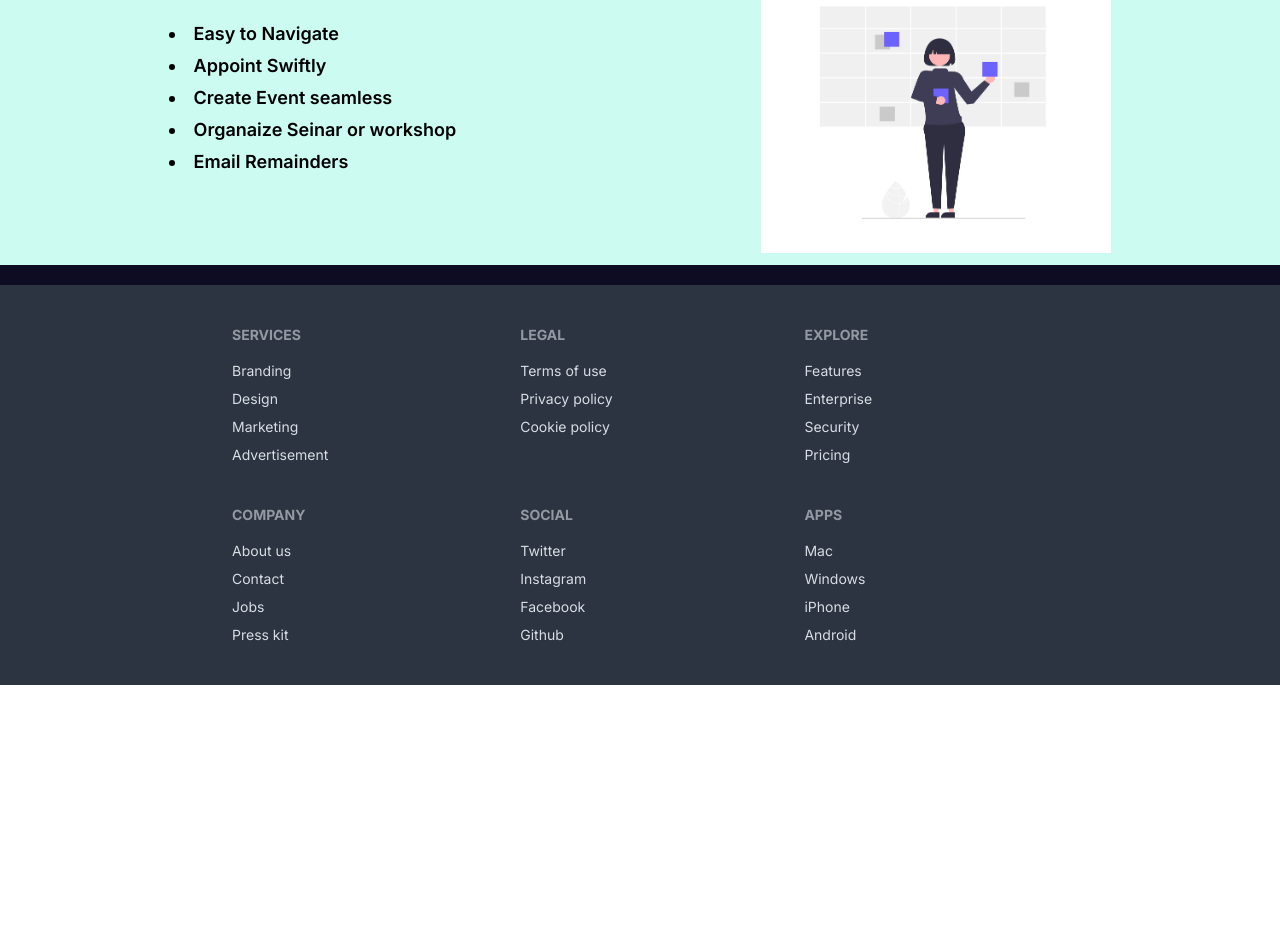
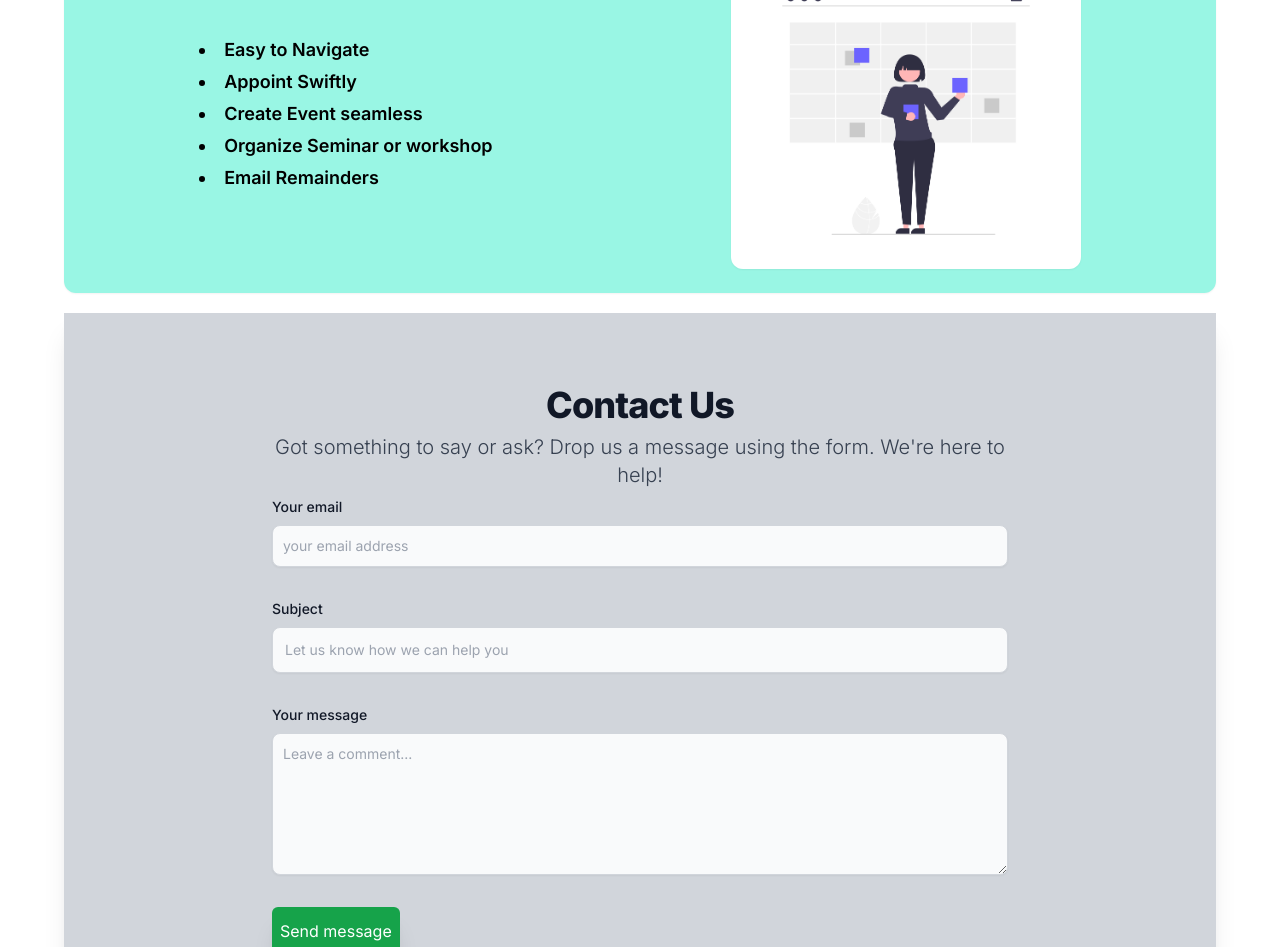
Before and after one commit to Naymul-NN/Schedulemeet-client, a Next.js app: page /about in a window 1280 px wide. Shown: the part 2740-3687 px from the top of the page. Before the commit the page ends 3425 px from the top, so only its background shows below. Built offline with nearby package versions, Linux system fonts and the light colour scheme.

Commit message:
contact us section in about page

```diff
--- a/src/app/about/page.jsx
+++ b/src/app/about/page.jsx
@@ -4,6 +4,7 @@ import Identity from "@/components/about/Identity";
 import WorkInfo from "@/components/about/WorkInfo";
 import React from "react";
 import Benefits from "./../../components/about/Benefits";
+import ContactUs from "@/components/about/ContactUs";
 
 export const metadata = {
   title: "About",
@@ -40,6 +41,8 @@ const About = () => {
       </div>
       {/* benefits section */}
       <Benefits />
+      {/* Contact Us Section */}
+      <ContactUs/>
     </div>
   );
 };
--- a/src/components/about/Benefits.jsx
+++ b/src/components/about/Benefits.jsx
@@ -3,18 +3,19 @@ import benefitsImage from "../../assets/benefits.png";
 
 const Benefits = () => {
     // TODO: add more features
+
   const benefits = [
     "Easy to Navigate",
     "Appoint Swiftly",
     "Create Event seamless",
-    "Organaize Seinar or workshop",
+    "Organize Seminar or workshop",
     "Email Remainders"
   ];
 
   return (
-    <section className="max-6xl min-h-52 mx-auto bg-teal-100 px-4 py-3 my-5">
-      <h2 className="text-gray-800 text-3xl font-bold text-center my-5">
-        Why Should use ScheduleMeet
+    <section className="max-w-6xl min-h-52 mx-auto bg-teal-200 px-4 py-6 my-5 rounded-xl shadow-sm">
+      <h2 className="text-gray-800 text-4xl font-bold text-center my-5">
+        Why Should Use ScheduleMeet
       </h2>
       <div className="flex flex-col lg:flex-row items-center justify-around">
         {/* text section */}
@@ -37,6 +38,7 @@ const Benefits = () => {
             alt="benefits"
             height={500}
             width={350}
+            className="rounded-xl shadow-sm"
           />
         </div>
       </div>
--- /dev/null
+++ b/src/components/about/ContactUs.jsx
@@ -0,0 +1,77 @@
+"use client";
+
+const ContactUs = () => {
+  return (
+    <section className="bg-gray-300 max-w-6xl mx-auto rounded-xm shadow-xl mt-5 ">
+      <div className=" lg:py-16 px-4 mx-auto max-w-screen-md">
+        <h2 className="my-2 text-4xl tracking-tight font-extrabold text-center text-gray-900">
+          Contact Us
+        </h2>
+        <p className="mb-2  font-light text-center text-gray-700 sm:text-xl">
+          Got something to say or ask? Drop us a message using the form. We{"'"}
+          re here to help!
+        </p>
+        <form
+          onSubmit={(e) => {
+            e.preventDefault();
+          }}
+          className="space-y-8"
+        >
+          <div>
+            <label
+              htmlFor="email"
+              className="block mb-2 text-sm font-medium text-gray-900"
+            >
+              Your email
+            </label>
+            <input
+              type="email"
+              id="email"
+              className="shadow-sm bg-gray-50 border border-gray-300 text-gray-900 text-sm rounded-lg focus:ring-primary-500 focus:border-primary-500 block w-full p-2.5"
+              placeholder="your email address"
+              required=""
+            />
+          </div>
+          <div>
+            <label
+              htmlFor="subject"
+              className="block mb-2 text-sm font-medium text-gray-900"
+            >
+              Subject
+            </label>
+            <input
+              type="text"
+              id="subject"
+              className="block p-3 w-full text-sm text-gray-900 bg-gray-50 rounded-lg border border-gray-300 shadow-sm focus:ring-primary-500 focus:border-primary-500"
+              placeholder="Let us know how we can help you"
+              required=""
+            />
+          </div>
+          <div className="sm:col-span-2">
+            <label
+              htmlFor="message"
+              className="block mb-2 text-sm font-medium text-gray-900"
+            >
+              Your message
+            </label>
+            <textarea
+              id="message"
+              rows={6}
+              className="block p-2.5 w-full text-sm text-gray-900 bg-gray-50 rounded-lg shadow-sm border border-gray-300 focus:ring-primary-500 focus:border-primary-500"
+              placeholder="Leave a comment..."
+              defaultValue={""}
+            />
+          </div>
+          <button
+            type="submit"
+            className="py-3 px-2 rounded-md shadow-xl bg-green-600 active:scale-95"
+          >
+            Send message
+          </button>
+        </form>
+      </div>
+    </section>
+  );
+};
+
+export default ContactUs;
```
